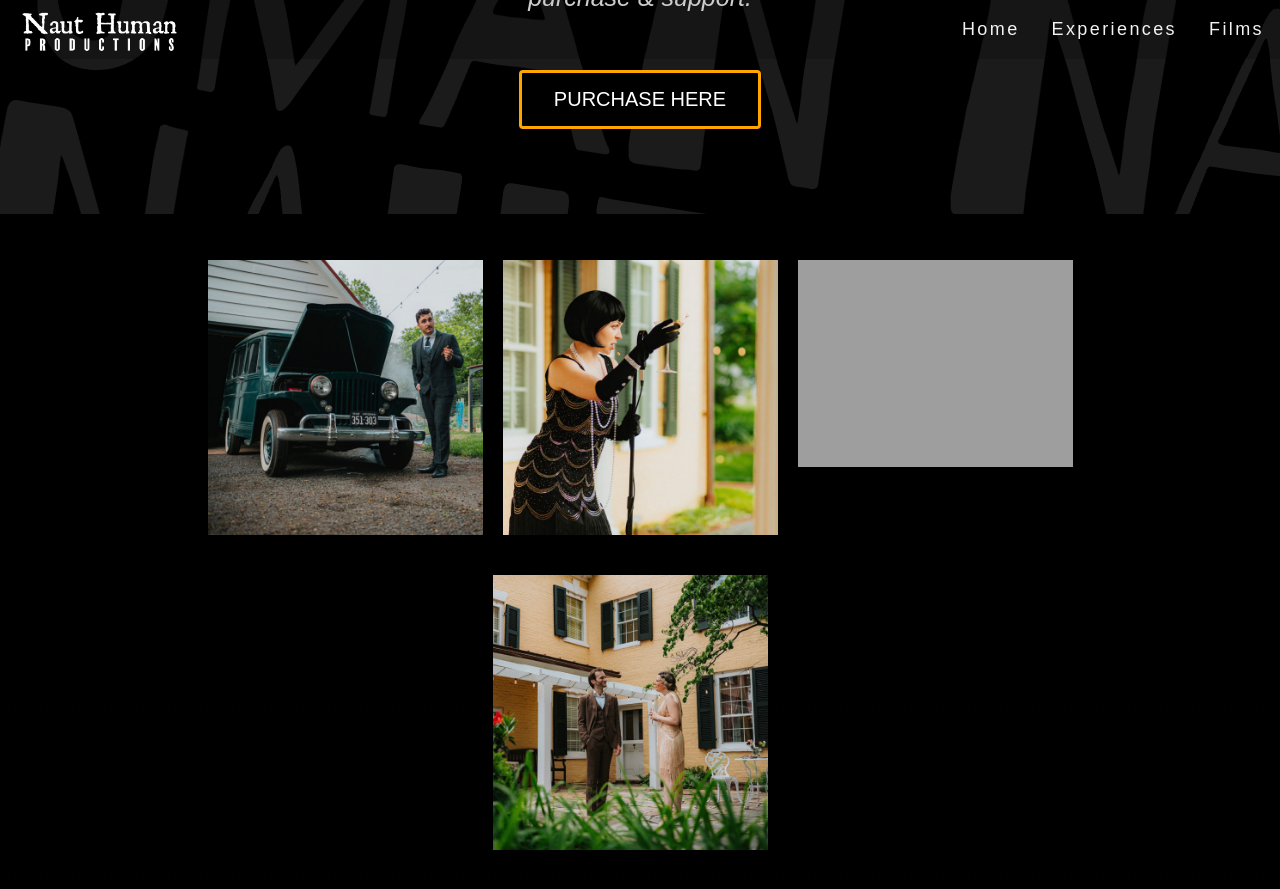
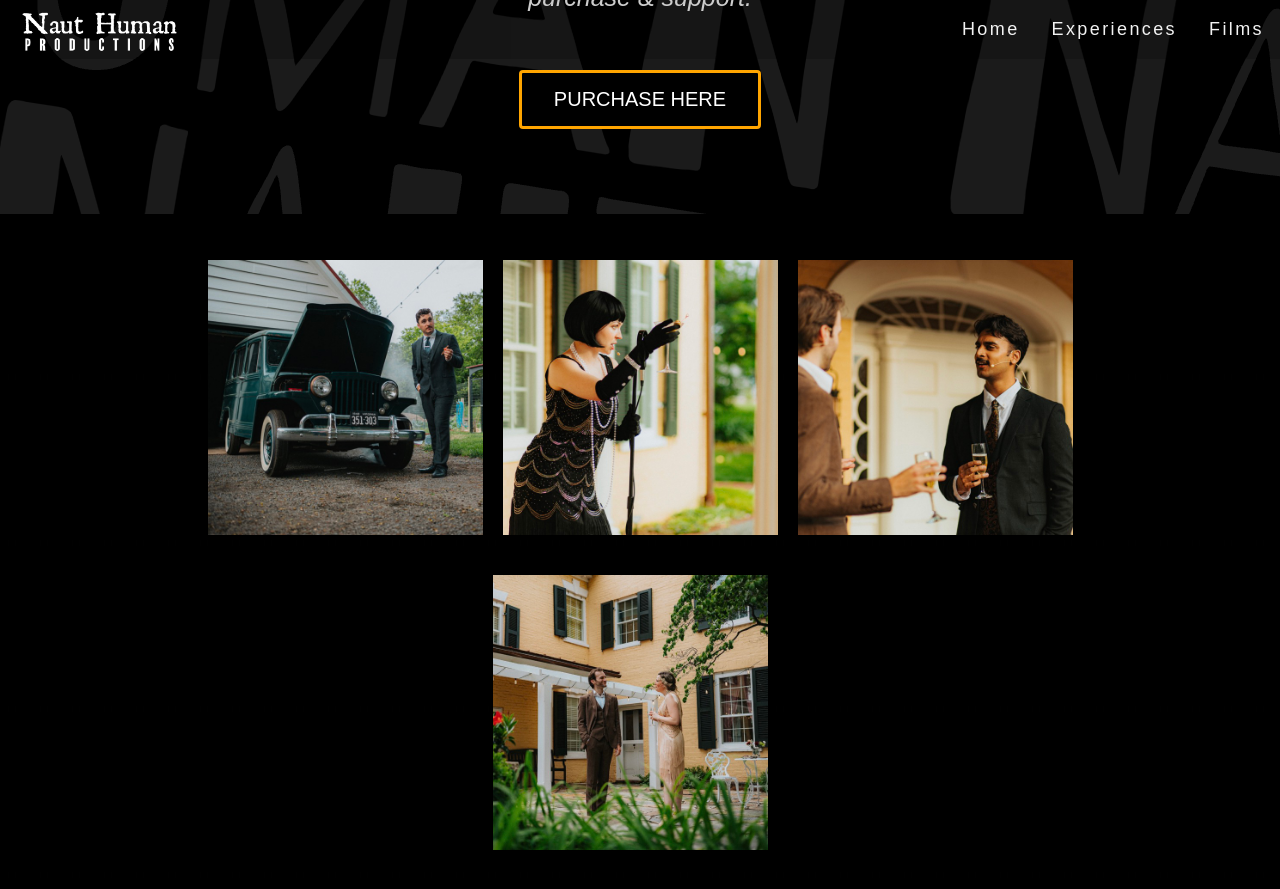
Before and after one commit to nauthuman/website, a Jekyll site: the page built from gatsbytickets.html, in a window 1280 px wide and 900 px high, scrolled down 2974 px. Shown: the top 889 px of the window. Built offline with Jekyll 4.4.1, drawn with Linux system fonts in a browser that asks for light colours; some web fonts are replaced.

Commit message:
Update gatsbygallery_panel.html

```diff
--- a/_includes/gatsbygallery_panel.html
+++ b/_includes/gatsbygallery_panel.html
@@ -113,15 +113,15 @@
       </div>
 	<div class="exps-cell">
         <!--<a href="/frankensteintickets" target="_blank">-->
-          <img src="{{site.url}}/images/gatsby/GatsbyGallery09.jpeg" alt="Frankenstein"/>
+          <img src="{{site.url}}/images/gatsby/GatsbyGallery09.jpeg" alt="Gatsby"/>
       </div>
 	<div class="exps-cell">
         <!--<a href="/tickets" target="_blank">-->
-          <img src="{{site.url}}/images/gatsby/GatsbyGallery10.jpeg.png" alt="Dracula"/>
+          <img src="{{site.url}}/images/gatsby/GatsbyGallery10.jpeg" alt="Gatsby"/>
       </div>
 	  <div class="exps-cell">
         <!--<a href="https://youtu.be/yt8HBN8Tzgk?si=CEU7WdSPyLKAJt-T" target="_blank">-->
-          <img src="{{site.url}}/images/gatsby/GatsbyGallery14.jpeg" alt=""/>
+          <img src="{{site.url}}/images/gatsby/GatsbyGallery14.jpeg" alt="Gatsby"/>
       </div>
     <div class="exps-cell">
         <!--<a href="https://www.youtube.com/watch?v=AqYdfCyl_fU&t=2s" target="_blank">
```
